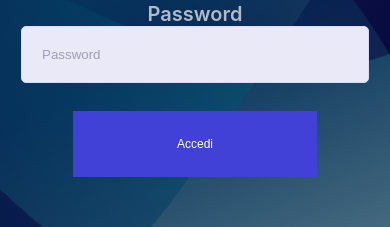
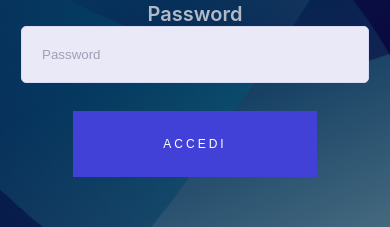
Before and after one commit to holaboysITS/my-app, a React (Create React App) app: page /login in a window 390 px wide. Shown: the part 442-669 px from the top of the page. Built offline with nearby package versions, Linux system fonts and the light colour scheme.

Commit message:
LOGIN BUTTON FIX, LOGIN PAGE STYLE FIX

```diff
--- a/src/pages/login.css
+++ b/src/pages/login.css
@@ -14,7 +14,7 @@
   justify-content: center;
   width: 50%;
   height: 254px;
-  background: #00010538;
+  background: #00010500;
   border: 1px solid rgba(255, 255, 255, 0);
 
 }
@@ -74,15 +74,19 @@ button {
   background-color: #4141d8;
   margin-top: 10px;
   font-size: 14px;
-  padding: 7px 12px;
+  padding: 12px 44px;
   height: auto;
   font-weight: 500;
   color: white;
   border: none;
+  /* add space between letters */
+  letter-spacing: 3px;
+  font-weight: bold;
 }
 
 button:hover {
-  background-color: #5f5f9c;
+  background-color: #1d1d38;
+  cursor: pointer;
 }
 
 
@@ -128,13 +132,13 @@ button:hover {
     padding: 26px 20px;
     height: auto;
     font-weight: 500;
-    color: white;
+    color: rgb(255, 255, 255);
     border: none;
     width: 70%;
     box-sizing: border-box;
   }
 
   button:hover {
-    background-color: #5f5f9c;
+    background-color: #bdbdd8;
   }
 }
--- a/src/pages/login.tsx
+++ b/src/pages/login.tsx
@@ -34,7 +34,7 @@ const Page1: React.FC = () => {
 
                   </div>
                   <div className="field">
-                    <button className="button">Accedi</button>
+                    <button className="button">ACCEDI</button>
                   </div>
                     </form>
                 </div>
```
